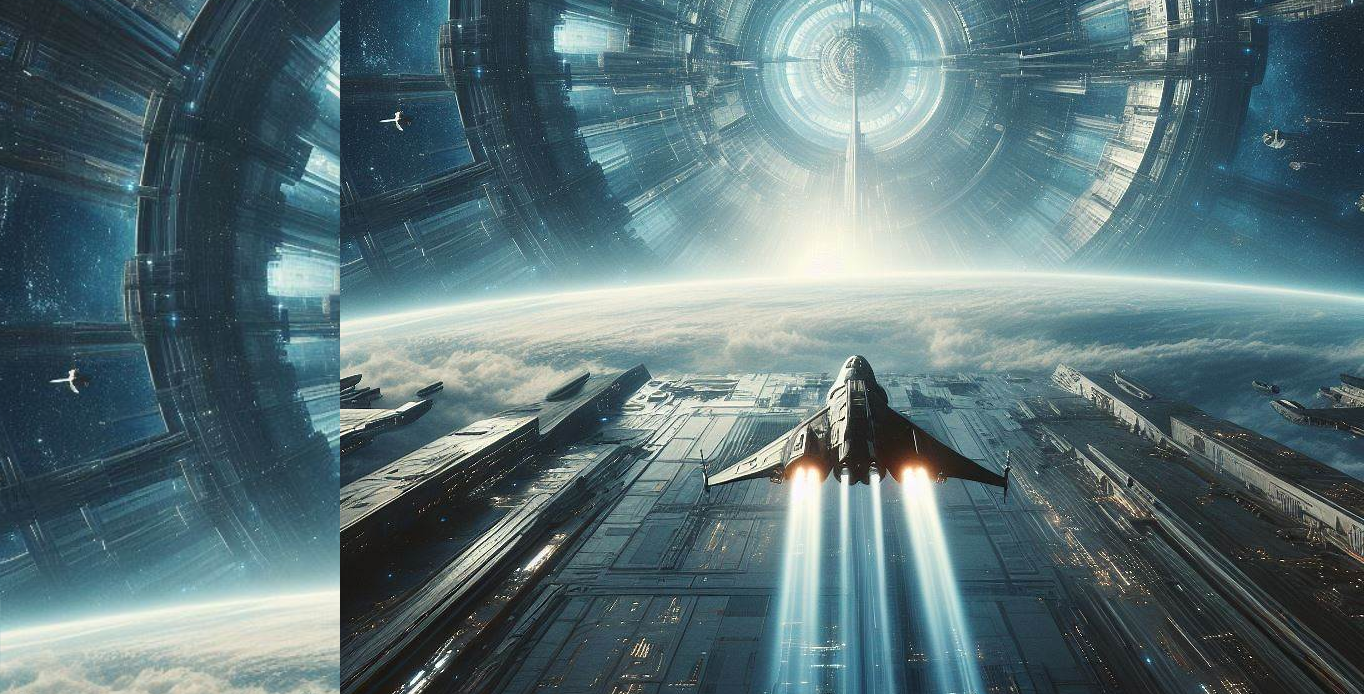
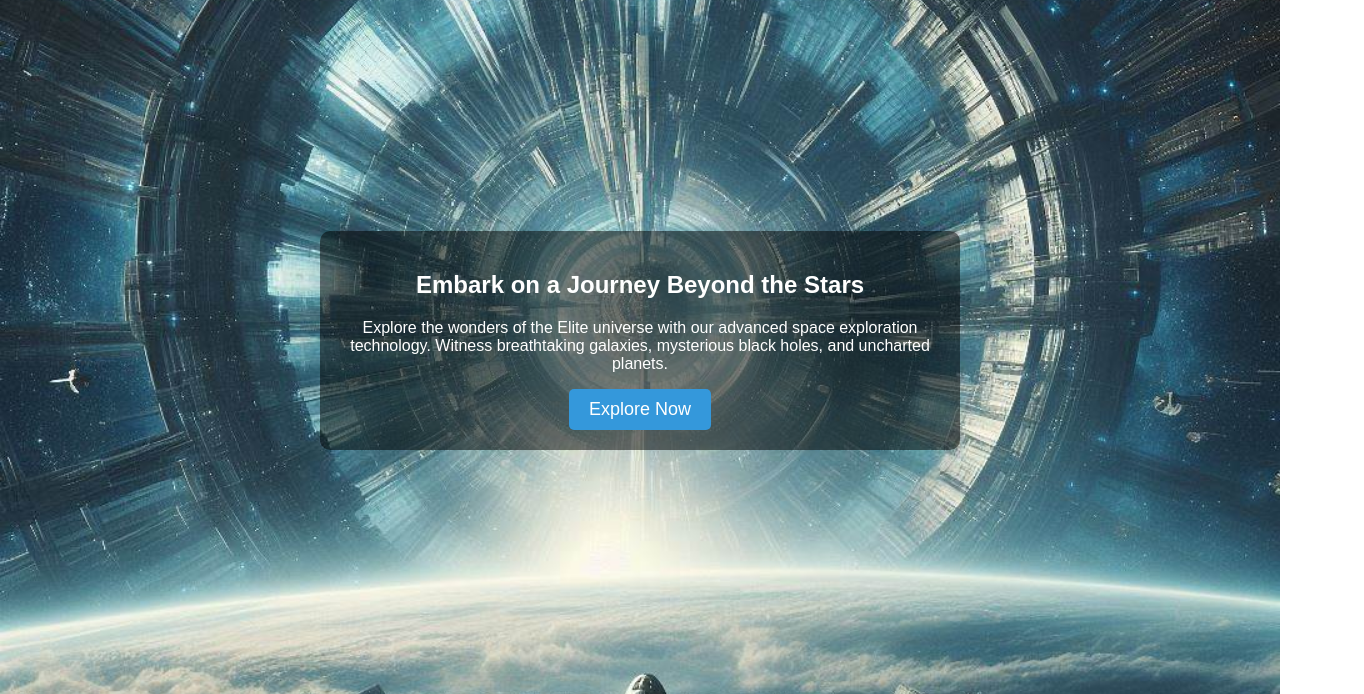
Before and after one commit to Ironheart-Corporation/ironheartcorporation.github.io, a plain HTML site: page index.html in a window 1280 px wide. Shown: the part 99-793 px from the top of the page, 1364 px wide, since content can reach past the window. Drawn offline with Linux system fonts and the light colour scheme.

```diff
--- a/index.html
+++ b/index.html
@@ -32,6 +32,9 @@
         .intro {
             text-align: center;
             max-width: 600px;
+            background: rgba(0, 0, 0, 0.5); /* Add a semi-transparent background for better text readability */
+            padding: 20px;
+            border-radius: 10px; /* Optional: Add rounded corners to the container */
         }
 
         .cta-button {
@@ -62,7 +65,6 @@
 
     <section>
         <div class="intro">
-	   /* <img src="/resources/OIG.jpg" alt="Futuristic Space Image"> */
             <h2>Embark on a Journey Beyond the Stars</h2>
             <p>Explore the wonders of the Elite universe with our advanced space exploration technology. Witness breathtaking galaxies, mysterious black holes, and uncharted planets.</p>
             <a href="#explore" class="cta-button">Explore Now</a>
```
